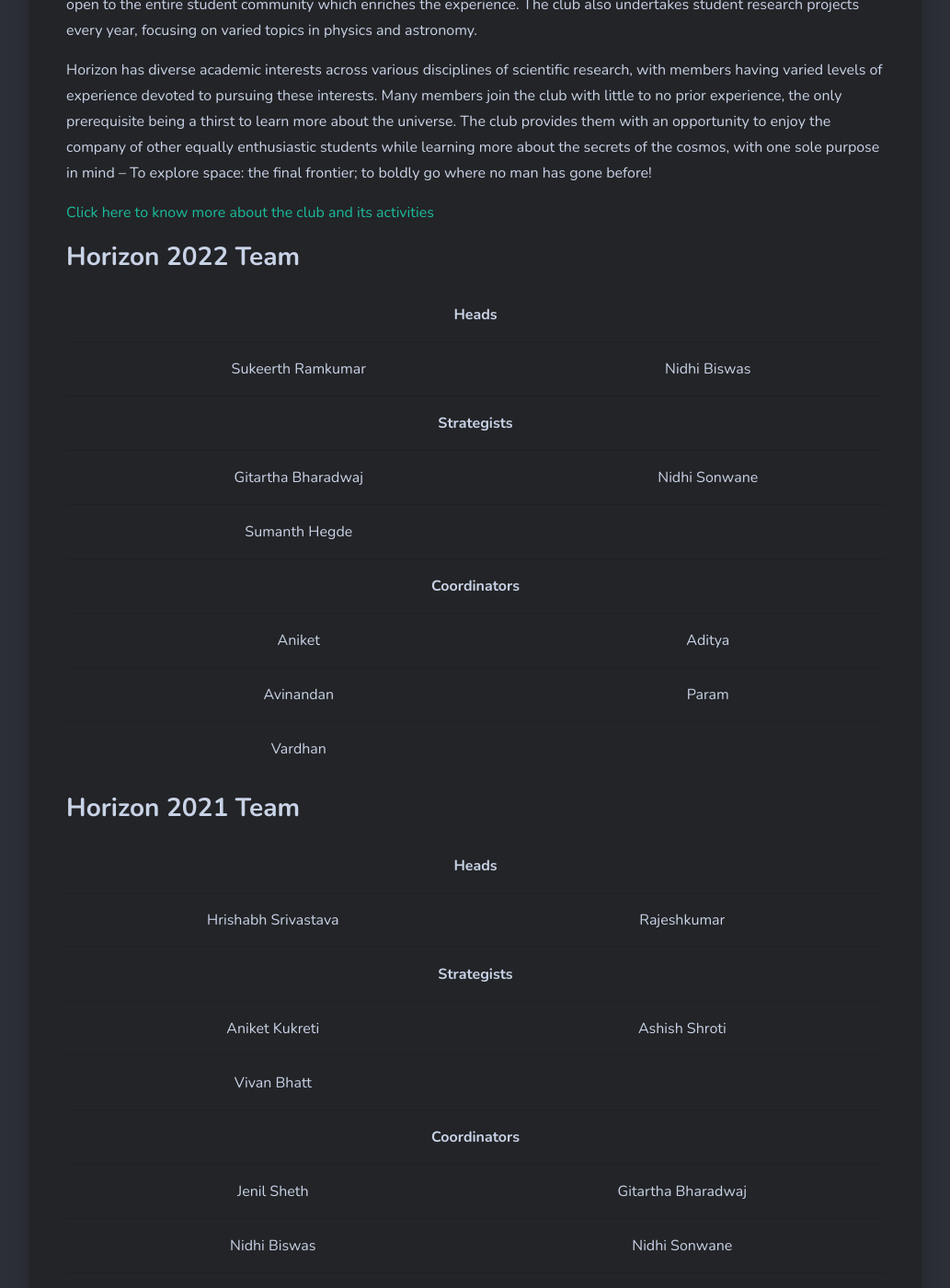
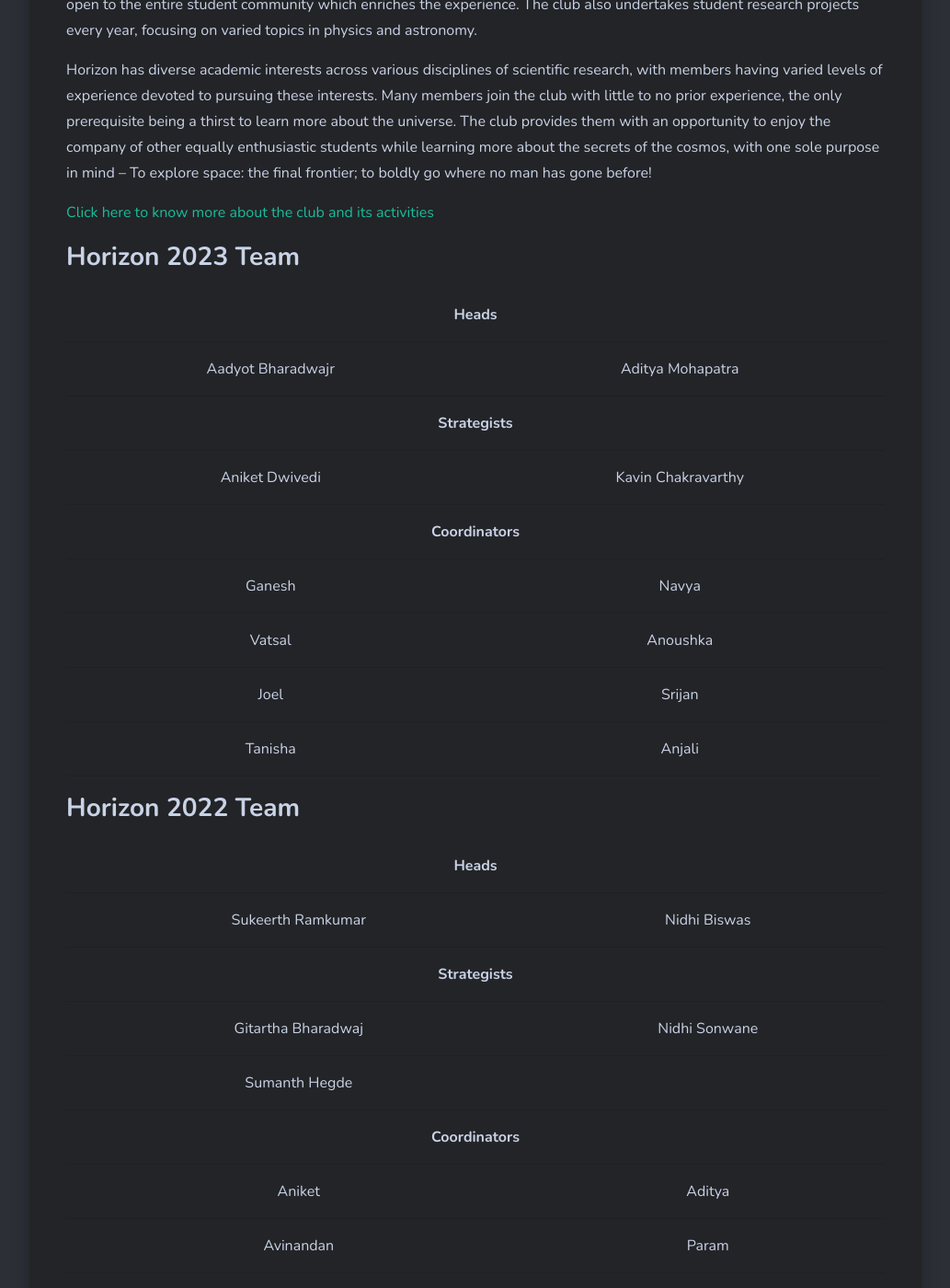
Before and after one commit to HorizonIITM/HorizonIITM.github.io, a Jekyll site: the page built from _pages/about.md, in a window 1280 px wide and 1400 px high, scrolled down 1168 px. Shown: the whole window at 92% size, without its empty margins (123-1156 px from the left). Built offline with Jekyll 4.4.1, drawn with Linux system fonts in a browser that asks for light colours; nearby versions of some CDN libraries.

Commit message:
Update about.md

```diff
--- a/_pages/about.md
+++ b/_pages/about.md
@@ -16,6 +16,53 @@ The club boasts of organizing numerous talks conducted by professors and student
 Horizon has diverse academic interests across various disciplines of scientific research, with members having varied levels of experience devoted to pursuing these interests. Many members join the club with little to no prior experience, the only prerequisite being a thirst to learn more about the universe. The club provides them with an opportunity to enjoy the company of other equally enthusiastic students while learning more about the secrets of the cosmos, with one sole purpose in mind – To explore space: the final frontier; to boldly go where no man has gone before!
 
 [Click here to know more about the club and its activities]({% post_url 2020-08-14-horizon %})
+
+## Horizon 2023 Team
+
+<table class='centered responsive-table'>
+    <thead>
+    <tr>
+        <th colspan='2'>Heads</th>
+    </tr>
+    </thead>
+    <tbody>
+    <tr>
+        <td>Aadyot Bharadwajr</td>
+        <td>Aditya Mohapatra</td>
+    </tr>
+    </tbody>
+    <thead>
+    <tr>
+        <th colspan='2'>Strategists</th>
+    </tr>
+    </thead>
+    <tbody>
+    <tr>
+        <td>Aniket Dwivedi</td>
+        <td>Kavin Chakravarthy</td>
+    </tr>
+    </tbody>
+    <thead>
+    <tr>
+        <th colspan='2'>Coordinators</th>
+    </tr>
+    </thead>
+    <tbody>
+    <tr>
+        <td>Ganesh</td>
+        <td>Navya</td>
+    </tr><tr>
+        <td>Vatsal</td>
+        <td>Anoushka</td>
+    </tr><tr>
+        <td>Joel</td>
+        <td>Srijan</td>
+    </tr><tr>
+        <td>Tanisha</td>
+        <td>Anjali</td>
+    </tr>
+    </tbody>
+</table>
 
 ## Horizon 2022 Team
 
```
